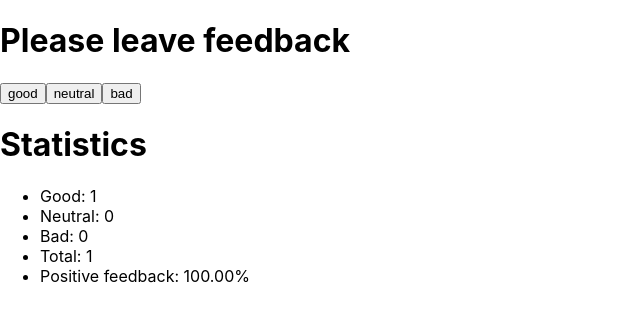
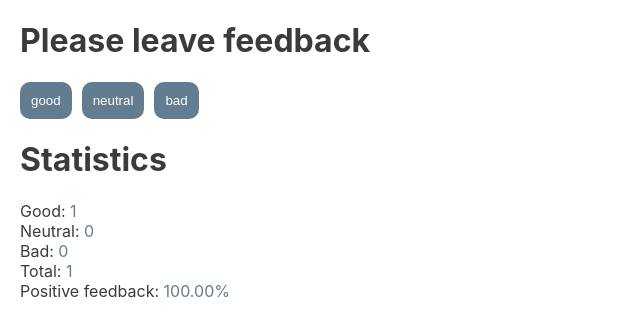
Before and after one commit to soulsword1/goit-react-hw-04-feedback, a React (Create React App) app: page / in a window 1280 px wide. Both pictures are taken after a click on the button "good". Shown: the top 336 px of the page, without its empty margins (0-640 px from the left). Built offline with nearby package versions, Linux system fonts and the light colour scheme.

Commit message:
add files

```diff
--- a/src/components/App.jsx
+++ b/src/components/App.jsx
@@ -43,7 +43,7 @@ export class App extends Component {
         </Section>
         <Section title="Statistics">
           {total === 0 ? (
-            <Notification message="There is no feedback" />
+            <Notification message="No feedback given" />
           ) : (
             <Statistics
               good={good}
--- a/src/components/FeedbackOptions/FeedbackOptions.js
+++ b/src/components/FeedbackOptions/FeedbackOptions.js
@@ -1,13 +1,14 @@
 import PropTypes from 'prop-types';
+import { FeedbackButton } from './FeedbackOptions.styled';
 
 export default function FeedbackOptions({ onLeaveFeedback, options }) {
   return (
     <div>
       {options.map(o => {
         return (
-          <button key={o} name={o} onClick={onLeaveFeedback}>
+          <FeedbackButton key={o} name={o} onClick={onLeaveFeedback}>
             {o}
-          </button>
+          </FeedbackButton>
         );
       })}
     </div>
--- a/src/components/FeedbackOptions/FeedbackOptions.styled.js
+++ b/src/components/FeedbackOptions/FeedbackOptions.styled.js
@@ -1 +1,24 @@
 import styled from '@emotion/styled';
+
+export const FeedbackButton = styled.button`
+    padding: 10px;
+
+    cursor: pointer;
+    color: #fff;
+    background-color: #647C90;
+    border-radius: 10px;
+    border: 1px solid transparent;
+    transition: color 250ms cubic-bezier(0.4, 0, 0.2, 1),
+    background-color 250ms cubic-bezier(0.4, 0, 0.2, 1),
+    border 250ms cubic-bezier(0.4, 0, 0.2, 1);
+
+    &:not(:last-child){
+        margin-right: 10px;
+    }
+
+    &:hover{
+        color: #647C90;
+    background-color: #fff;
+    border: 1px solid #647C90;
+    }
+`
--- a/src/components/Notification/Notification.styled.js
+++ b/src/components/Notification/Notification.styled.js
@@ -1,5 +1,5 @@
 import styled from '@emotion/styled';
 
 export const NotificationMessage = styled.h2`
-    color: red;
+    color: #970C10;
 `
--- a/src/components/Statistics/Statistics.js
+++ b/src/components/Statistics/Statistics.js
@@ -1,4 +1,9 @@
 import PropTypes from 'prop-types';
+import {
+  StatisticsList,
+  StatisticsItem,
+  StatisticsSpan,
+} from './Statistics.styled';
 
 export default function Statistics({
   good,
@@ -8,25 +13,23 @@ export default function Statistics({
   positivePercentage,
 }) {
   return (
-    <div>
-      <ul>
-        <li>
-          Good: <span>{good}</span>
-        </li>
-        <li>
-          Neutral: <span>{neutral}</span>
-        </li>
-        <li>
-          Bad: <span>{bad}</span>
-        </li>
-        <li>
-          Total: <span>{total}</span>
-        </li>
-        <li>
-          Positive feedback: <span>{positivePercentage}</span>
-        </li>
-      </ul>
-    </div>
+    <StatisticsList>
+      <StatisticsItem>
+        Good: <StatisticsSpan>{good}</StatisticsSpan>
+      </StatisticsItem>
+      <StatisticsItem>
+        Neutral: <StatisticsSpan>{neutral}</StatisticsSpan>
+      </StatisticsItem>
+      <StatisticsItem>
+        Bad: <StatisticsSpan>{bad}</StatisticsSpan>
+      </StatisticsItem>
+      <StatisticsItem>
+        Total: <StatisticsSpan>{total}</StatisticsSpan>
+      </StatisticsItem>
+      <StatisticsItem>
+        Positive feedback: <StatisticsSpan>{positivePercentage}</StatisticsSpan>
+      </StatisticsItem>
+    </StatisticsList>
   );
 }
 
--- a/src/components/Statistics/Statistics.styled.js
+++ b/src/components/Statistics/Statistics.styled.js
@@ -1 +1,13 @@
 import styled from '@emotion/styled';
+
+export const StatisticsList = styled.ul`
+  padding: 0;
+
+  list-style: none;
+`;
+
+export const StatisticsItem = styled.li``;
+
+export const StatisticsSpan = styled.span`
+  color: #647c90;
+`;
--- a/src/index.css
+++ b/src/index.css
@@ -1,7 +1,8 @@
 @import-normalize; /* bring in normalize.css styles */
 
 body {
-  margin: 0;
+  margin-left: 20px;
+  color: #3B3B3B;
   font-family: -apple-system, BlinkMacSystemFont, 'Segoe UI', 'Roboto', 'Oxygen',
     'Ubuntu', 'Cantarell', 'Fira Sans', 'Droid Sans', 'Helvetica Neue',
     sans-serif;
```
